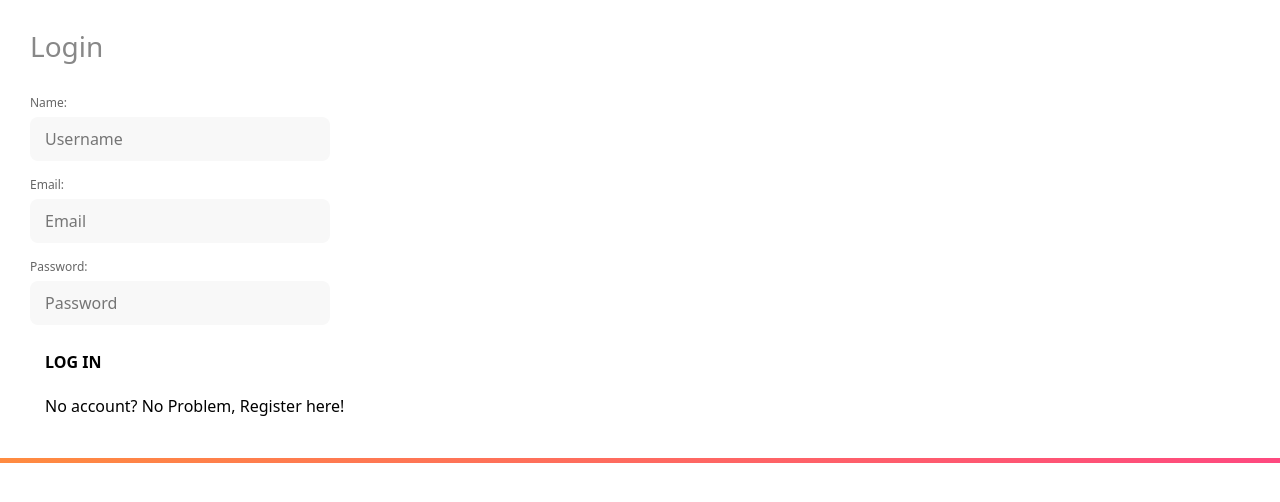
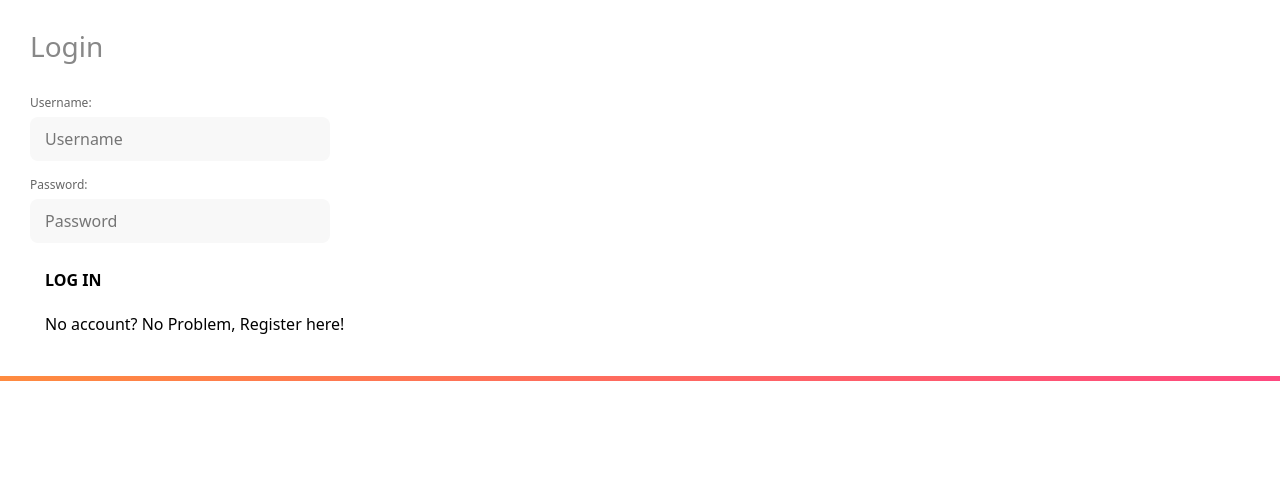
Before and after one commit to Entenduu/InstagramClone, a React (Create React App) app: page / in a window 1280 px wide. Shown: the top 502 px of the page. Built offline with nearby package versions, Linux system fonts and the light colour scheme; data requests are answered from the project's data file.

Commit message:
removed email

```diff
--- a/src/App.js
+++ b/src/App.js
@@ -26,21 +26,23 @@ function App() {
     .then(resp => resp.json())
     .then(setUserData)
   },[])
-  console.log(userData)
+
 
   const handleLogin = details => {
+
+
+    if (userData.includes(details)){
+      console.log('logged in')
+    }else{
+      setError("Error: Incorrect Details")
+    }
+
     setUser({
       "name": details.name,
       "email": details.email,
       "password": details.password
     });
     console.log(user)
-
-    if (userData.includes(user)){
-      console.log('logged in')
-    }else{
-      setError("Error: Incorrect Details")
-    }
   }
 
   const handleLogout = () => {
--- a/src/components/Login.js
+++ b/src/components/Login.js
@@ -28,12 +28,8 @@ function Login({ handleLogin, error}) {
             <h2>Login</h2>
             {(error !== "") ? (<div className='error'>{error}</div>) : ""}
             <div className='form-group'>
-              <label htmlFor="name">Name:</label>
+              <label htmlFor="name">Username:</label>
               <input type="text" name="name" id='name' placeholder='Username' onChange={e => setDetails({...details, name: e.target.value})} value={details.name}/>
-            </div>
-            <div className='form-group'>
-              <label htmlFor="email">Email:</label>
-              <input type="email" name="email" id='email' placeholder='Email' onChange={e => setDetails({...details, email: e.target.value})} value={details.email}/>
             </div>
             <div className='form-group'>
               <label htmlFor="password">Password:</label>
--- a/src/components/SignUp.js
+++ b/src/components/SignUp.js
@@ -26,10 +26,6 @@ function SignUp({handleLogin}) {
               <input type="text" name="name" id='name' placeholder='Username' onChange={e => setNewUserDetails({...newUserDetails, name: e.target.value})} value={newUserDetails.name}/>
             </div>
             <div className='form-group'>
-              <label htmlFor="email">Enter your email:</label>
-              <input type="email" name="email" id='email' placeholder='Email' onChange={e => setNewUserDetails({...newUserDetails, email: e.target.value})} value={newUserDetails.email}/>
-            </div>
-            <div className='form-group'>
               <label htmlFor="password">Enter a password:</label>
               <input type="password" name="password" id='password' placeholder='Password' onChange={e => setNewUserDetails({...newUserDetails, password: e.target.value})} value={newUserDetails.password}/>
             </div>
```
